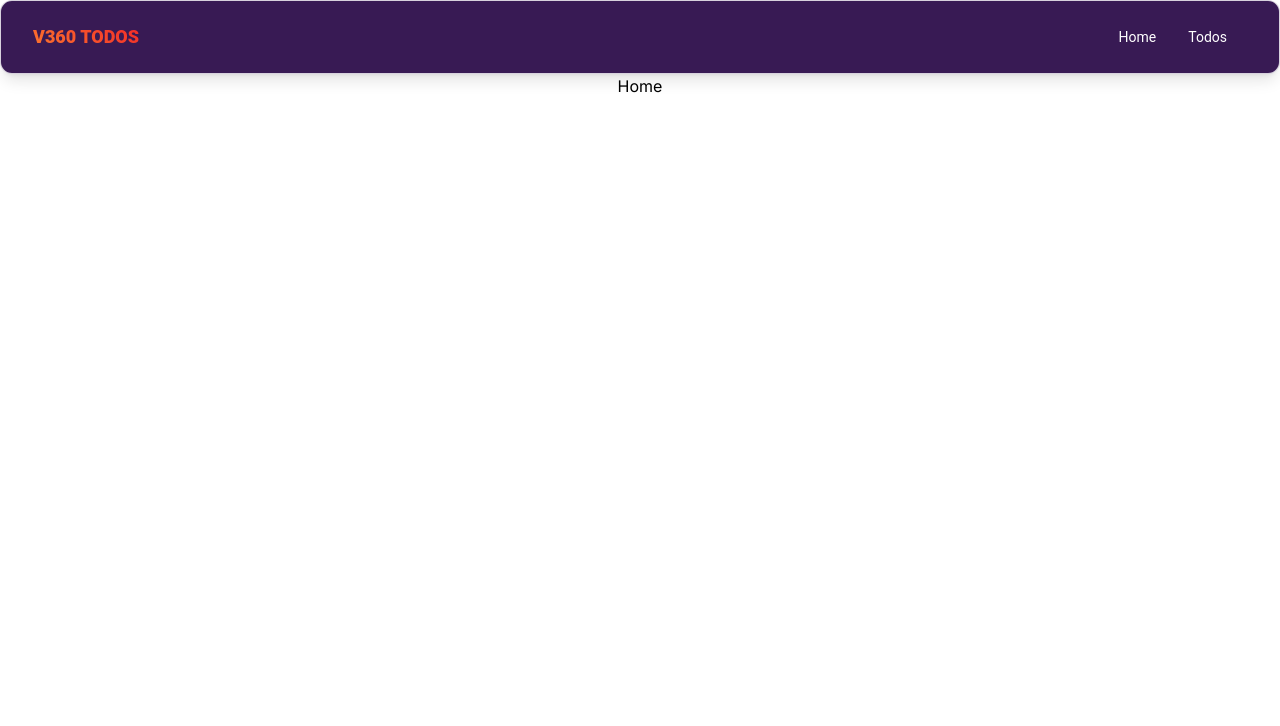
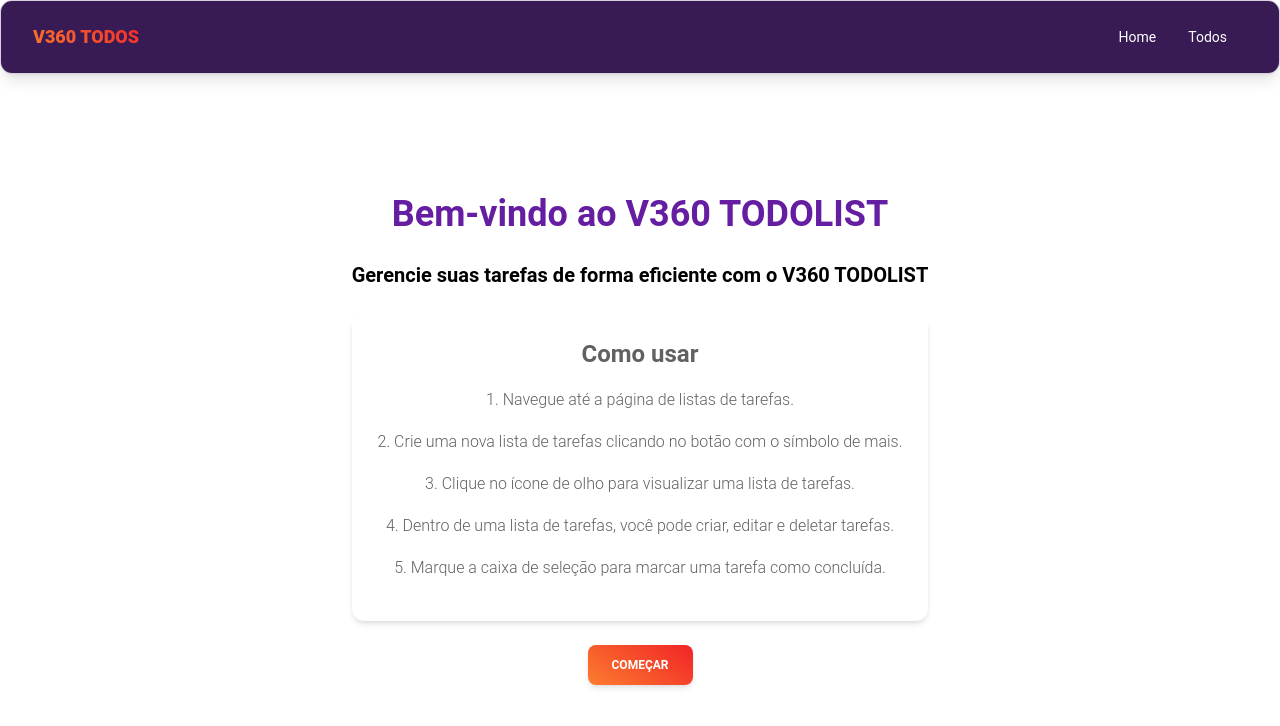
Before and after one commit to thallyslemos/todo_front, a Next.js app: page / in a window 1280 px wide. Shown: the top 726 px of the page. Built offline with nearby package versions, Linux system fonts and the light colour scheme.

Commit message:
criação home page

```diff
--- a/src/app/globals.css
+++ b/src/app/globals.css
@@ -5,6 +5,7 @@
 :root {
   --primary: #381A54;
   --secondary: #FF700A;
+  --tertiary: #651da1;
   --orange-gradient: linear-gradient(215deg,  #f12327, #fc7d2f);
  }
 
--- a/src/app/page.tsx
+++ b/src/app/page.tsx
@@ -1,5 +1,56 @@
 "use client";
+import Link from "next/link";
+import { Button, Card, CardBody, Typography } from "@material-tailwind/react";
 
 export default function Home() {
-  return <main className="min-h-screen-main flex justify-center">Home</main>;
+  return (
+    <div className="flex flex-col items-center justify-center min-h-screen-main py-2">
+      <main className="flex flex-col items-center justify-center w-full flex-1 px-20 text-center">
+        <Typography variant="h2" className="mb-6 text-tertiary font-bold">
+          Bem-vindo ao V360 TODOLIST
+        </Typography>
+
+        <Typography variant="h5" className="mb-6">
+          Gerencie suas tarefas de forma eficiente com o V360 TODOLIST
+        </Typography>
+
+        <Card className="w-full max-w-xl">
+          <CardBody>
+            <Typography variant="h4" className="mb-4">
+              Como usar
+            </Typography>
+
+            <Typography variant="paragraph" className="mb-4">
+              1. Navegue até a página de listas de tarefas.
+            </Typography>
+
+            <Typography variant="paragraph" className="mb-4">
+              2. Crie uma nova lista de tarefas clicando no botão com o símbolo
+              de mais.
+            </Typography>
+
+            <Typography variant="paragraph" className="mb-4">
+              3. Clique no ícone de olho para visualizar uma lista de tarefas.
+            </Typography>
+
+            <Typography variant="paragraph" className="mb-4">
+              4. Dentro de uma lista de tarefas, você pode criar, editar e
+              deletar tarefas.
+            </Typography>
+
+            <Typography variant="paragraph" className="mb-4">
+              5. Marque a caixa de seleção para marcar uma tarefa como
+              concluída.
+            </Typography>
+          </CardBody>
+        </Card>
+
+        <div className="flex mt-6">
+          <Link href="/todo" passHref>
+            <Button className="bg-orange-gradient">Começar</Button>
+          </Link>
+        </div>
+      </main>
+    </div>
+  );
 }
--- a/tailwind.config.ts
+++ b/tailwind.config.ts
@@ -14,6 +14,7 @@ const config: Config = withMT({
       colors: {
         primary: "var(--primary)",
         secondary: "var(--secondary)",
+        tertiary: "var(--tertiary)",
       },
       minHeight: { "screen-main": "calc(100vh - 72px)!important" },
 
```
